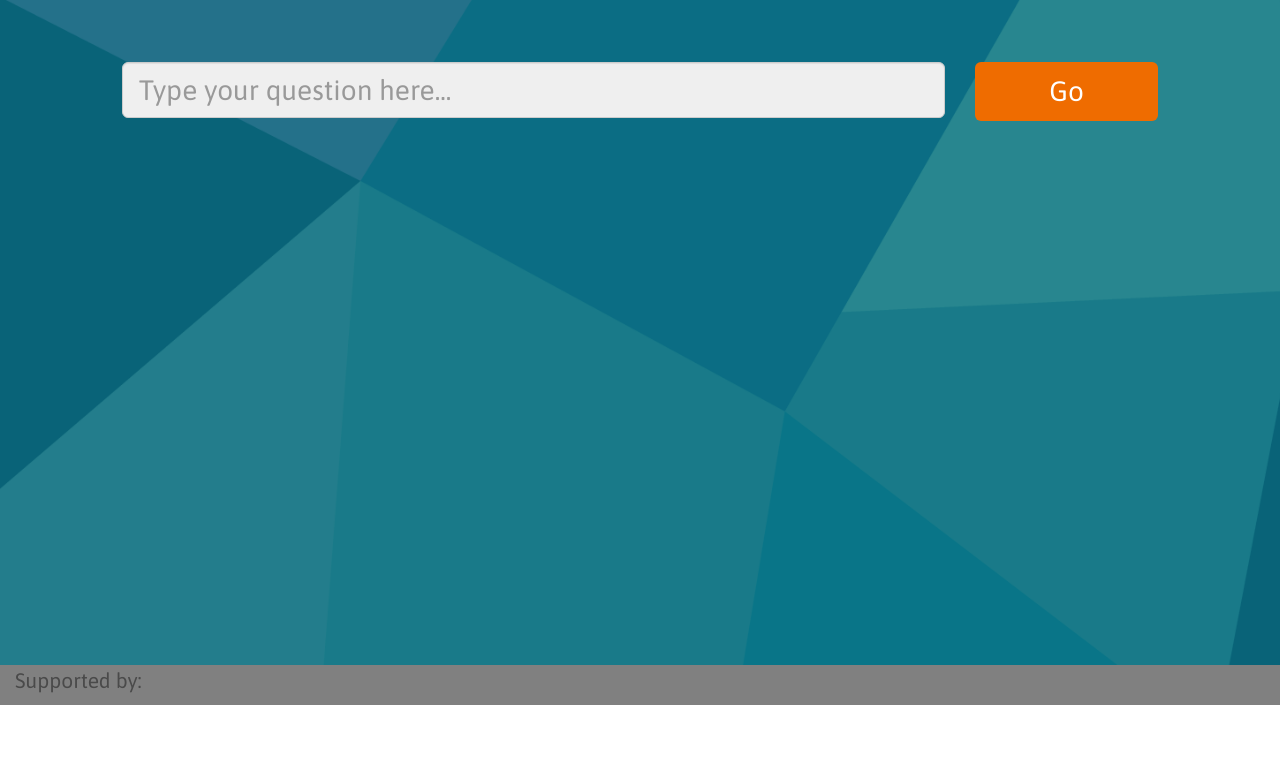
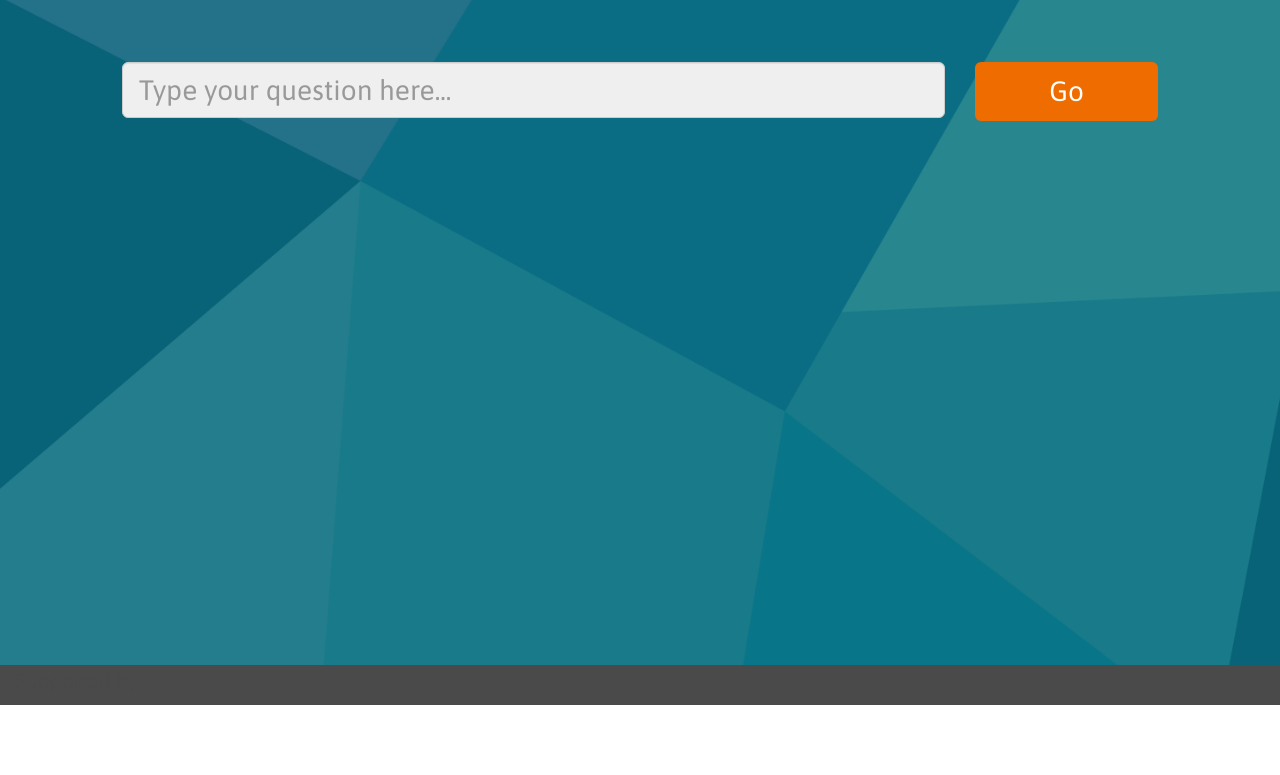
Before and after one commit to hackthesystemATX/txlaw, a Django app: page /resources/ in a window 1280 px wide. Shown: the part 53-828 px from the top of the page. Run offline with Django 3.2, Linux system fonts and the light colour scheme; data that the repository does not hold is empty; some libraries are stand-ins or nearby versions.

Commit message:
Resource and footer background color

```diff
--- a/articles/static/css/style.css
+++ b/articles/static/css/style.css
@@ -74,7 +74,7 @@ text below icons- 2em
 
 
 .footer {
-  background-color:gray;
+  background-color:#4A4A4A;
   width:100%;
 }
 
@@ -225,6 +225,7 @@ text below header- 2em
 /********* Resource Module *********/
 .resourcemod {
 	padding:2%;
+  background-color:#F5F5F7;
 }
 
 .resourceitem {
```
